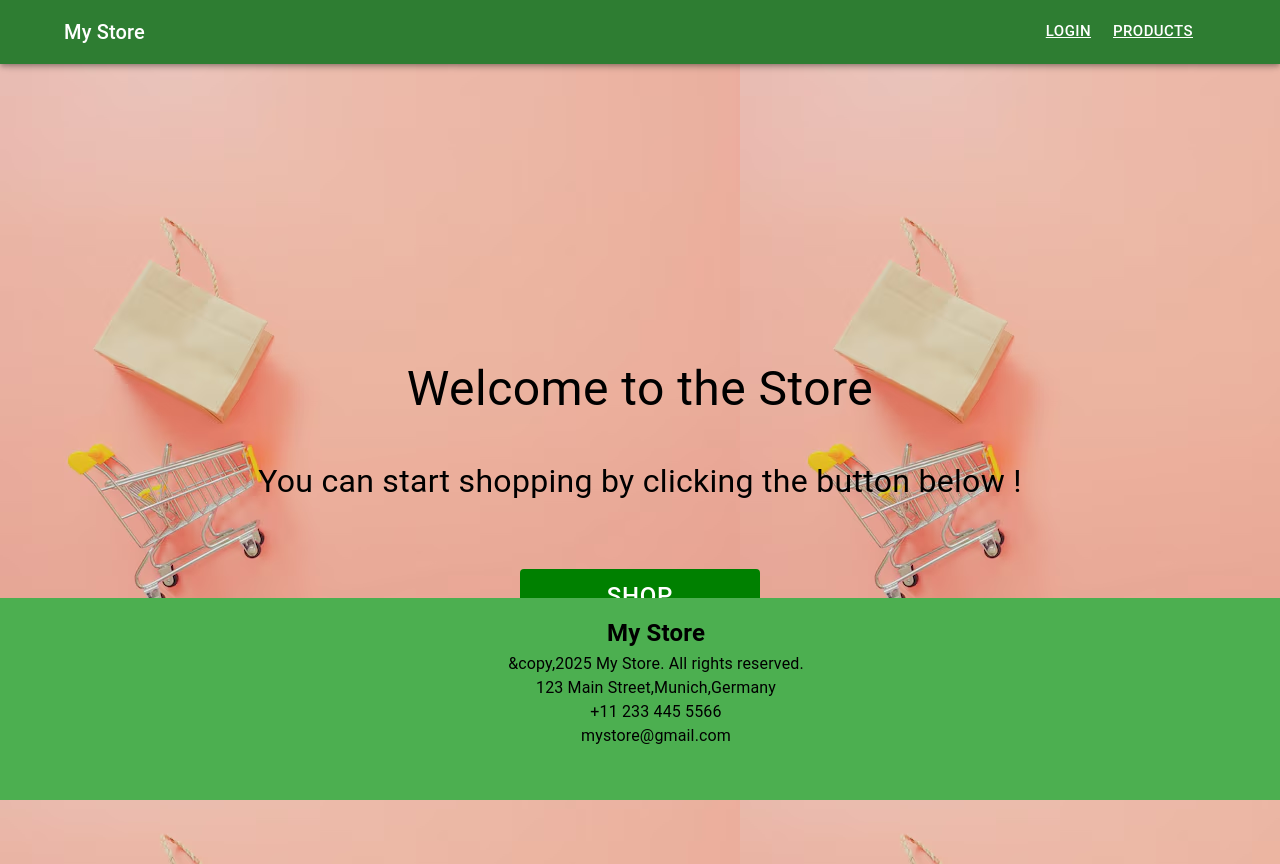
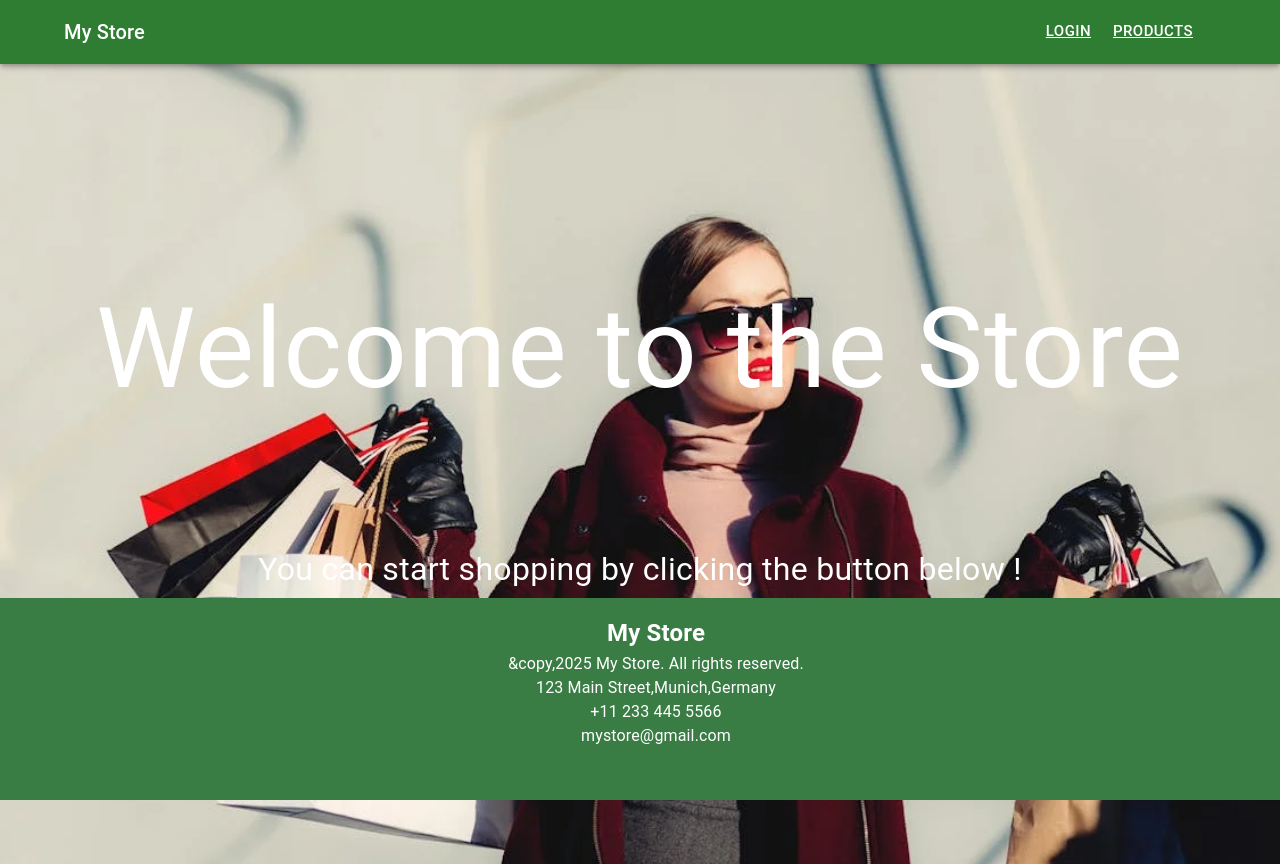
Before and after one commit to Hasireddy/Ecommerce, a React (Create React App) app in the folder client/: page / in a window 1280 px wide. Built offline with nearby package versions, Linux system fonts and the light colour scheme; some icons are missing.

Commit message:
Backgroung image for Homepage changed

```diff
--- a/client/src/components/Footer.js
+++ b/client/src/components/Footer.js
@@ -12,24 +12,24 @@ function Footer()
                      bottom: 0,
                      left: 0,
                      width: '100%',
-                     backgroundColor: '#4caf50',
+                     backgroundColor: '#3A7D44',
                      padding: '1rem',
                      textAlign: 'center',
                      zIndex: 1200,
                     }}>
-                    <Typography variant='h6' component="div" sx={{fontWeight:'bold',fontSize:'1.5rem'}}>
+                    <Typography variant='h6' component="div" sx={{fontWeight:'bold',fontSize:'1.5rem',color:'white'}}>
                         My Store
                     </Typography>
-                    <Typography>
+                    <Typography sx={{color:'white'}}>
                         &copy,{new Date().getFullYear()} My Store.  All rights reserved.
                     </Typography>
-                    <Typography>
+                    <Typography sx={{color:'white'}}>
                         123 Main Street,Munich,Germany
                     </Typography>
-                    <Typography>
+                    <Typography sx={{color:'white'}}>
                         +11 233 445 5566
                     </Typography>
-                    <Typography>
+                    <Typography sx={{color:'white'}}>
                         mystore@gmail.com
                     </Typography>
                     <Box sx={{marginTop:'1rem'}}>
--- a/client/src/pages/Home.js
+++ b/client/src/pages/Home.js
@@ -1,16 +1,20 @@
 import {Typography,Box,Button,Container} from '@mui/material';
-import cover from '../Assets/landing2.jpg'
+import cover from '../Assets/shop.webp'
 
 function Home(){
     return(
         <>
-        <Box sx={{backgroundImage:`url(${cover})`}}>
+        <Box sx={{backgroundImage:`url(${cover})`, backgroundSize: 'cover',
+                    backgroundPosition: 'center',
+                    backgroundRepeat: 'no-repeat'
+                }}>
          <Container sx={{display:'flex',flexDirection:'column',alignItems:'center',minHeight:'100vh',margin:'auto',textAlign:'center',justifyContent:'center',maxWidth:'100%'}}>
             <Box sx={{marginTop:'6rem',padding:'1rem',maxWidth:'100%',overflow:'hidden'}}>
                 <Typography sx={{
-                    fontSize:'3rem',
+                    fontSize:'7rem',
                     textAlign:'center',
-                    marginBottom:'2rem',
+                    marginBottom:'7rem',
+                    color:'white',
                     '@media(max-width:442px)':{
                         fontSize:'1.5rem'
                     }
@@ -21,6 +25,7 @@ function Home(){
                     fontSize:'2rem',
                     textAlign:'center',
                     marginBottom:'1rem',
+                    color:'white',
                     '@media(max-width:442px)':{
                         fontSize:'1rem'
                     }
```
Also changed, not shown: client/src/Assets/shop.webp (added).
